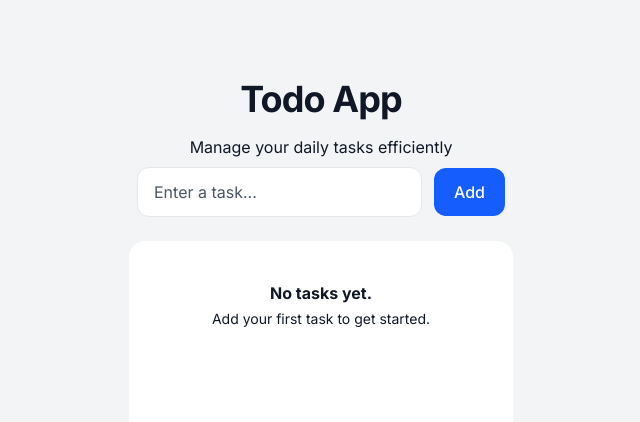
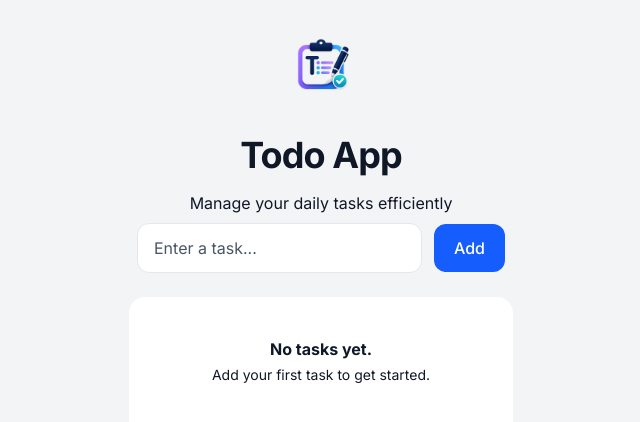
Before and after one commit to RedwanHaasaan/TypoDo, a website with bundled scripts: page index.html in a window 1280 px wide. Shown: the whole page, without its empty margins (319-959 px from the left). Built offline with nearby package versions, Linux system fonts and the light colour scheme; files whose address does not match are found by name.

Commit message:
Update .gitignore, enhance index.html with logo, and add README with project details

```diff
--- a/index.html
+++ b/index.html
@@ -6,7 +6,7 @@
   <meta name="viewport" content="width=device-width, initial-scale=1.0" />
   <title>Todo App</title>
   <script src="https://cdn.jsdelivr.net/npm/@tailwindcss/browser@4"></script>
-
+  <link rel="shortcut icon" href="/assets/favicon.ico" />
   <link rel="stylesheet" href="./css/style.css" />
 </head>
 
@@ -14,6 +14,7 @@
 
   <body class="min-h-screen bg-gray-100 text-gray-900 flex flex-col items-center justify-center">
     <header class="flex flex-col gap-4 text-center">
+      <img src="./assets/Typodo.png" alt="TypoDO logo" class="mx-auto w-24 h-24 object-contain" />
       <h1 class="text-3xl md:text-4xl font-bold text-primary tracking-tight">
         Todo App
       </h1>
```
Also changed, not shown: Readme.md (added), assets/TypoDO.png (added), assets/favicon.ico (added), 1 other file.
